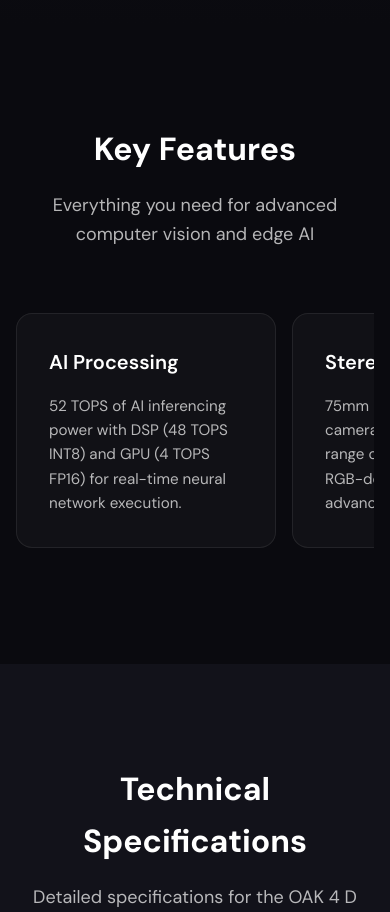
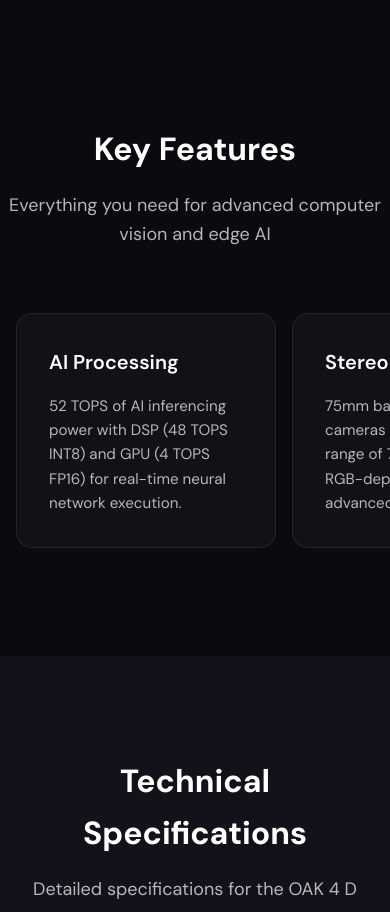
Before and after one commit to panovark/product-page, a React (Vite) app: page / in a window 390 px wide. Shown: the part 820-1732 px from the top of the page. Built offline with nearby package versions, Linux system fonts and the light colour scheme.

Commit message:
fix: adjust padding and scroll settings in Features component for better layout on mobile.

```diff
--- a/src/components/Features/Features.module.scss
+++ b/src/components/Features/Features.module.scss
@@ -8,8 +8,10 @@
 }
 
 .container {
+  @include container;
+
   @media (max-width: $breakpoint-mobile) {
-    padding: 0 $spacing-sm;
+    padding: 0;
   }
 }
 
@@ -35,8 +37,8 @@
     grid-auto-flow: column;
     grid-auto-columns: minmax(260px, 100%);
     overflow-x: scroll;
-    padding: 0 0 $spacing-sm;
-    scroll-padding-inline: $spacing-xs;
+    padding: 0 $spacing-sm $spacing-xs;
+    scroll-padding-inline: $spacing-sm;
     gap: $spacing-sm;
     scroll-snap-type: x mandatory;
     -webkit-overflow-scrolling: touch;
```
